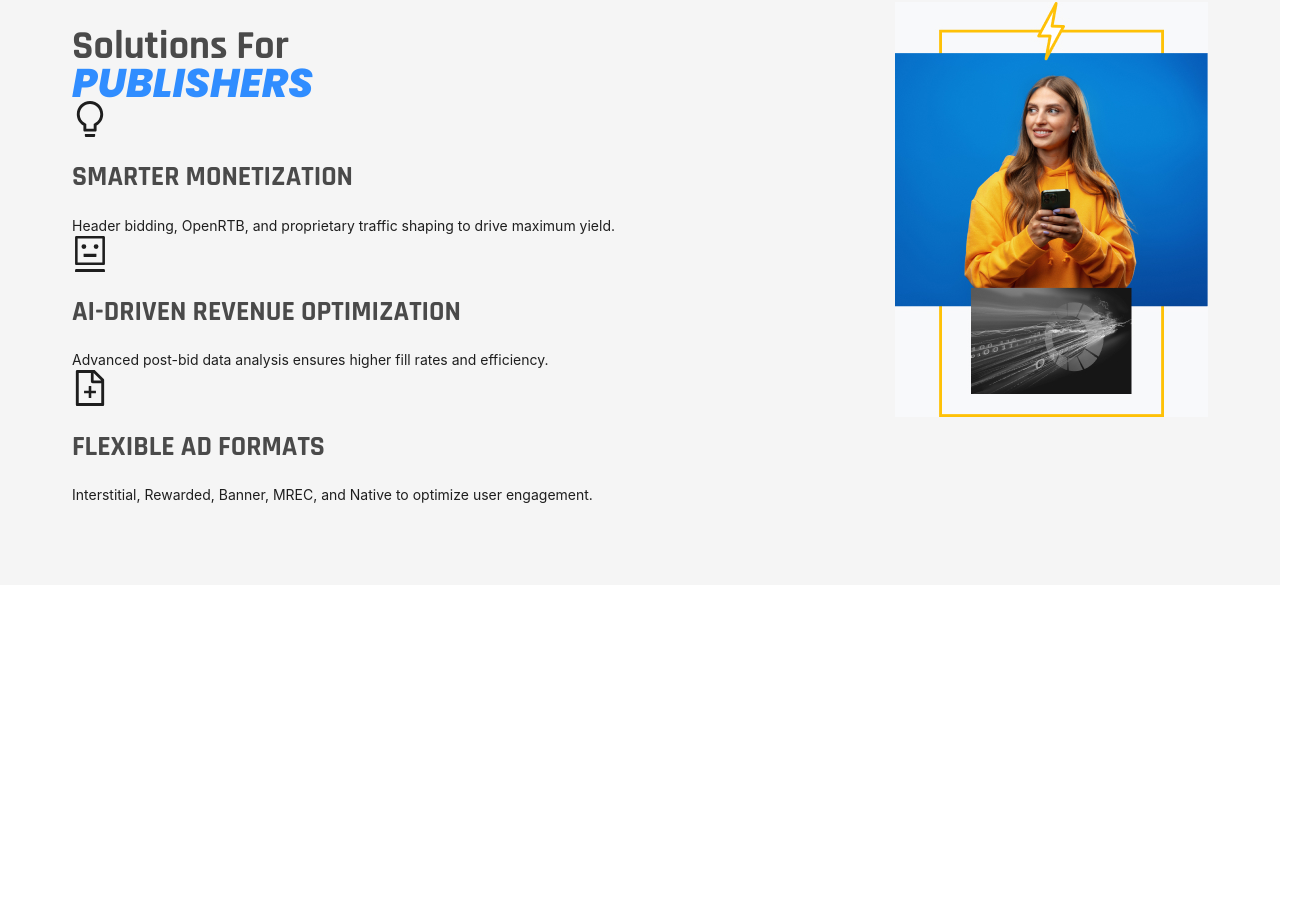
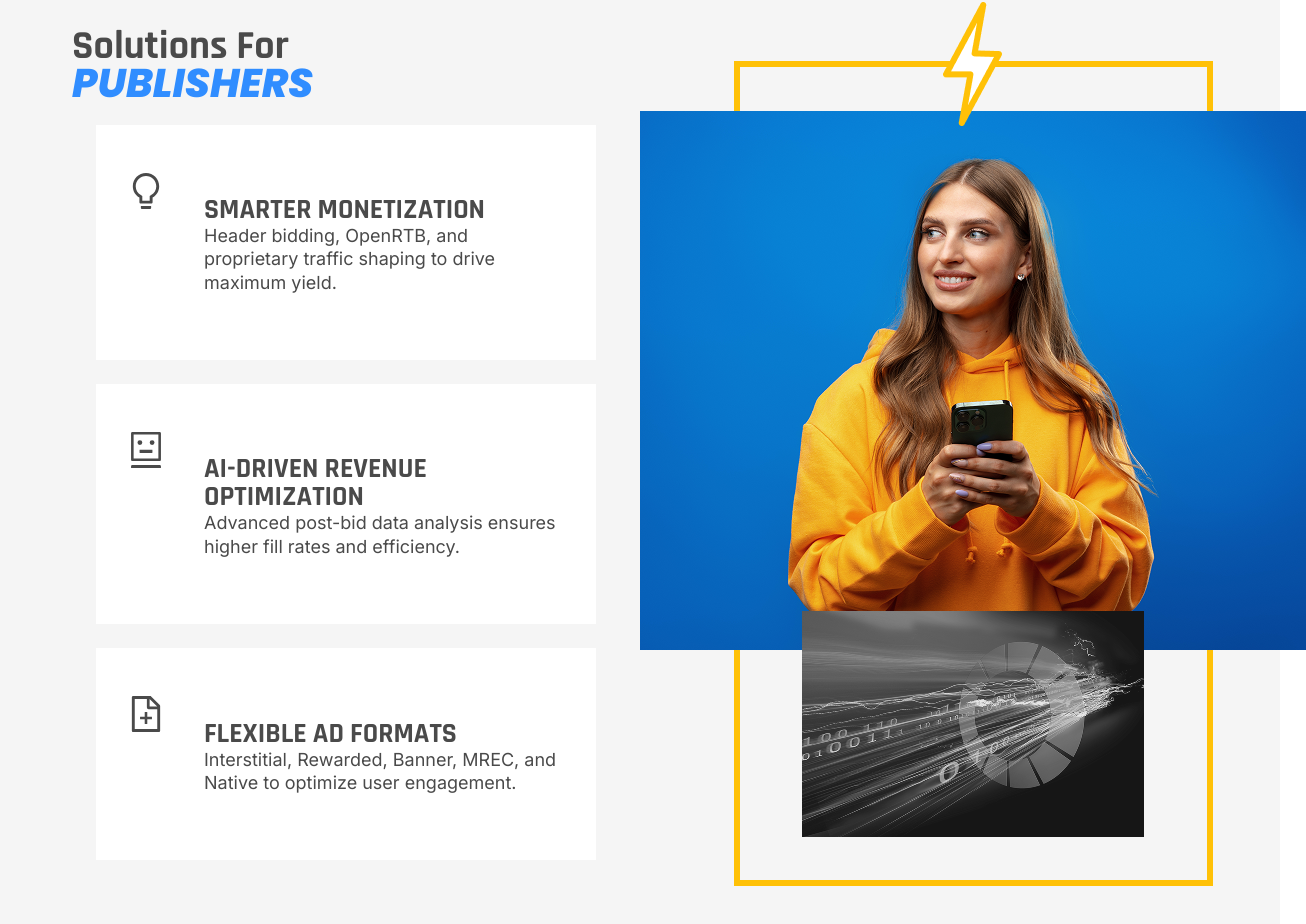
Before and after one commit to jwong65/vite-react-site, a React (Vite) app: page / in a window 1280 px wide. Shown: the part 1492-2416 px from the top of the page, 1306 px wide, since content can reach past the window. Before the commit the page ends 2077 px from the top, so only its background shows below. Built offline with nearby package versions, Linux system fonts and the light colour scheme.

Commit message:
Added the graphic file, added styling for home-container-3

```diff
--- a/src/components/navigation_header.css
+++ b/src/components/navigation_header.css
@@ -9,7 +9,6 @@
 .header-container{
     display: flex;
     justify-content: center;
-    width: 100%;
     max-width: 1200px;
     position: relative;
     margin: 0 auto;
--- a/src/pages/Home.jsx
+++ b/src/pages/Home.jsx
@@ -2,7 +2,7 @@ import React from 'react'
 import { Link } from 'react-router-dom'
 import backgroundImage from '../assets/home_photo1.jpg'
 import overlayImage from "../assets/home_photo2.jpg"
-import graphicImage1 from "../assets/graphic1.jpg"
+import graphicImage1 from "../assets/graphic1.png"
 
 import { Button } from 'antd'
 import { BulbOutlined, RobotOutlined,FileAddOutlined } from '@ant-design/icons'
@@ -41,22 +41,28 @@ export default function Home() {
             </div>
             <div className='text-box'>
                 <BulbOutlined className='feature-icon' />
+                <div className='text-content'>
                     <h2 className='tab-heading'>Smarter Monetization</h2>
-            Header bidding, OpenRTB, and proprietary traffic shaping to drive maximum yield.
+                    <p>Header bidding, OpenRTB, and proprietary traffic shaping to drive maximum yield.</p>
+                </div>
             </div>
             <div className='text-box'>
                 <RobotOutlined className='feature-icon' />
+                <div className='text-content'>
                     <h2 className='tab-heading'>ai-driven revenue optimization</h2>
-            Advanced post-bid data analysis ensures higher fill rates and efficiency.
+                    <p>Advanced post-bid data analysis ensures higher fill rates and efficiency.</p>
+                </div>
             </div>
             <div className='text-box'>
                 <FileAddOutlined className='feature-icon'/>
+                <div className='text-content'>
                     <h2 className='tab-heading'>Flexible ad formats</h2>
-            Interstitial, Rewarded, Banner, MREC, and Native to optimize user engagement.
+                    <p>Interstitial, Rewarded, Banner, MREC, and Native to optimize user engagement.</p>
+                </div>
             </div>
         </div>
         <div className='right-content'>
-            <img src={graphicImage1}></img>
+            <img src={graphicImage1}  />
         </div>
 
     </div>
--- a/src/pages/home.css
+++ b/src/pages/home.css
@@ -117,6 +117,15 @@
     width: 100%;
     padding: 2rem;
 }
+.left-content, .right-content{
+    flex: 1;
+    max-width: 50%;
+}
+.left-content {
+    flex: 1;
+    padding-right: 20px;
+  }
+
 
 .home-container-3 .main-heading{
     font-size: 40px;
@@ -132,6 +141,29 @@
     font-weight: 700;
     line-height: 100%;
     text-transform: uppercase;
+    padding-bottom: 0;
+    margin-bottom: 0;
+}
+
+.text-box{
+    color: var(--Primary-Thunderstorm-Gray, #4A4A4A);
+    font-family: Inter;
+    font-size: 18px;
+    font-style: normal;
+    font-weight: 400;
+    line-height: 130%;
+    background: #FFF;
+
+    display: flex;
+    padding: 48px 32px;
+    align-items: flex-start;
+    gap: 24px;
+    align-self: stretch;
+
+    margin: 24px;
+}
+.text-box p{
+    margin-top: 0;
 }
 .company-logo{
     width: 74px;
@@ -139,6 +171,11 @@
     margin-bottom: 32px;
     display: block;
 }
+.feature-icon{
+    margin-right: 16px;
+    flex-shrink: 0;
+}
+
 .feature-icon svg{
     width: 36px;
     height: 36px;
@@ -213,6 +250,21 @@
         max-width: 40%;
         top: 6%;
     }
+
+    .home-container-3 {
+        flex-direction: column;
+        width: 100%;
+        padding: 2rem;
+      }
+
+      .left-content, .right-content {
+        max-width: 50%;
+        flex: 1;
+      }
+
+      .left-content {
+        margin-bottom: 20px;
+      }
 }
 
 /* Small Phones */
```
Also changed, not shown: src/assets/graphic1.jpg (deleted), src/assets/graphic1.png (added). Lines whose indentation alone changed are shown as unchanged.
